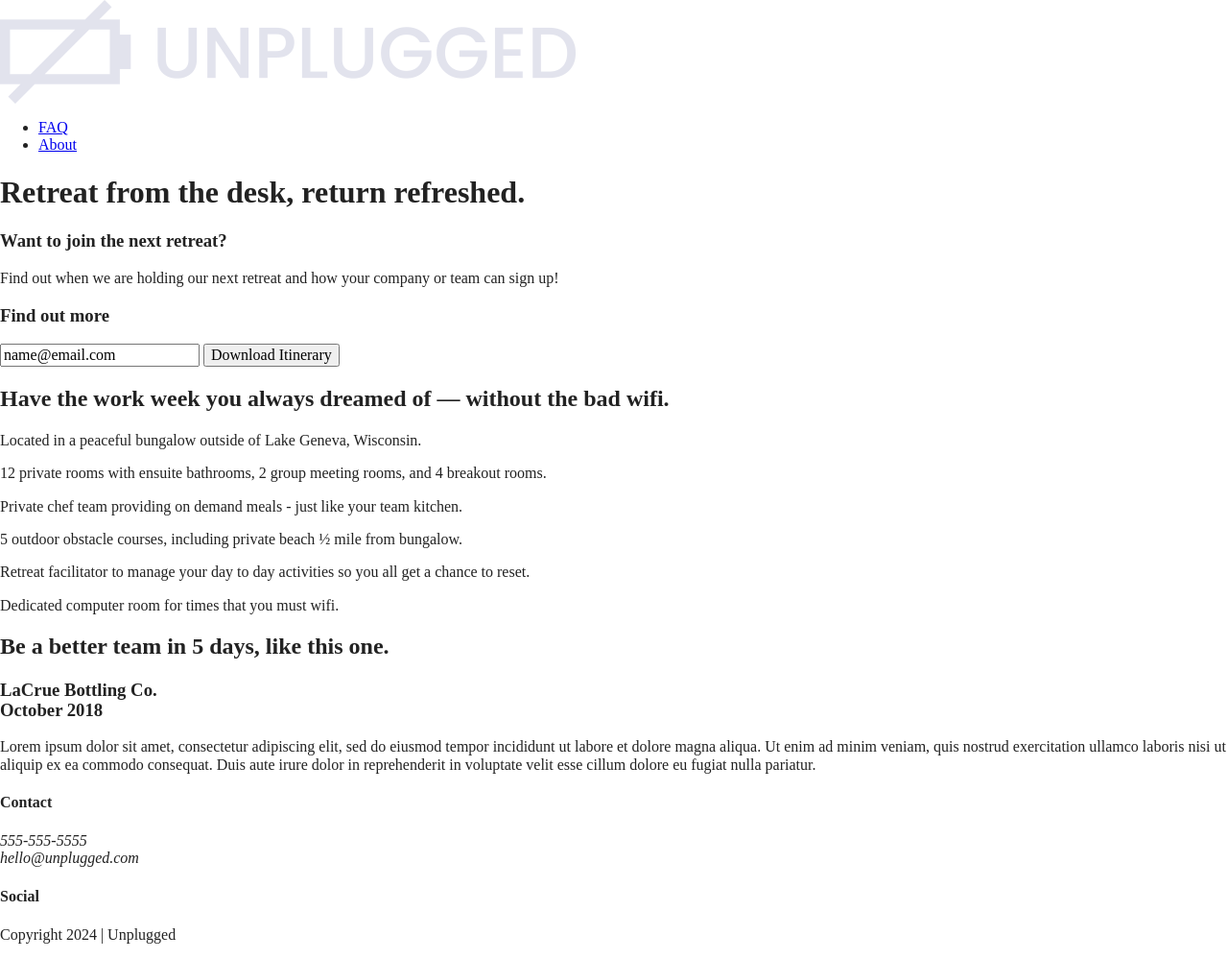
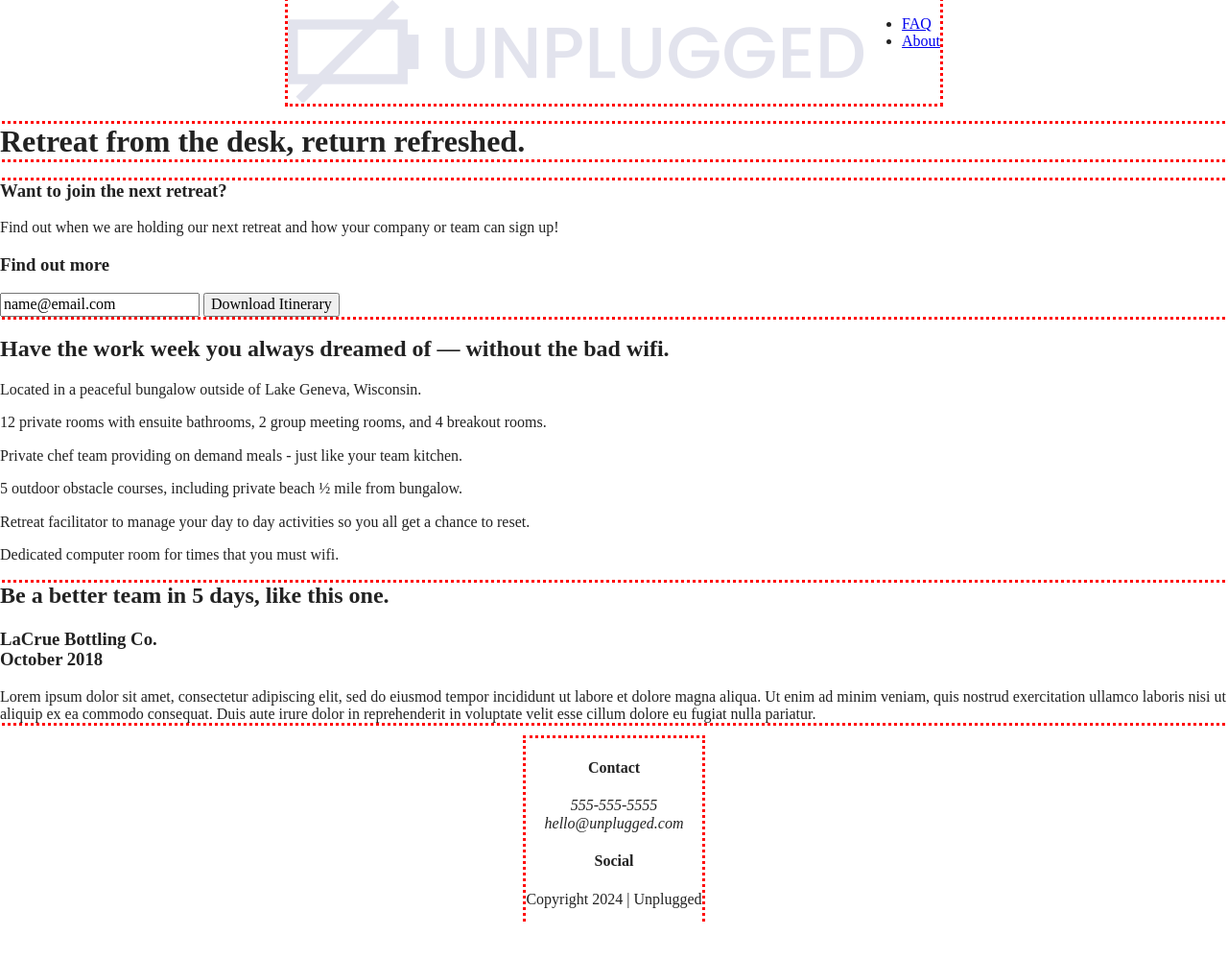
Before and after one commit to RachelleDR/unplugged, a website built with Parcel: page index.html in a window 1280 px wide. Shown: the whole page at 96% size. After the commit the page ends 962 px from the top, so only its background shows below. Built offline with nearby package versions, Linux system fonts and the light colour scheme.

Commit message:
Inital commit of css layout

```diff
--- a/css/main.css
+++ b/css/main.css
@@ -86,6 +86,36 @@ textarea {
 /* ==========================================================================
    Author's custom styles
    ========================================================================== */
+
+.content-wrapper {
+  outline: 3px dotted red;
+}
+
+/*-----------------------Base Header - Footer Styles--------------------------*/
+
+header {
+  display: flex;
+  justify-content: center;
+}
+
+header .content-wrapper {
+  display: flex;
+}
+
+header .class-divider {
+
+}
+
+header nav ul {
+
+}
+
+footer{
+  display: flex;
+  flex-direction: column;
+  align-items: center;
+  text-align: center;
+}
 
 /* ==========================================================================
    Helper classes
```
